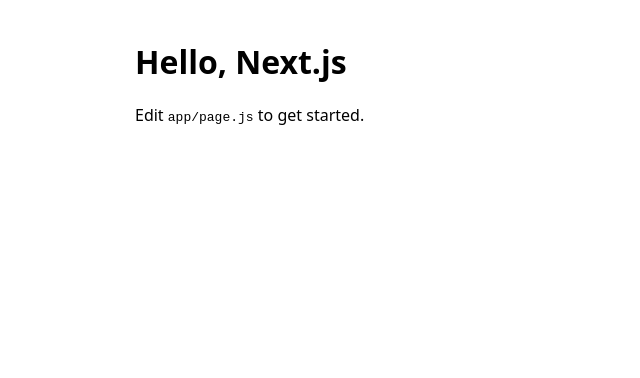
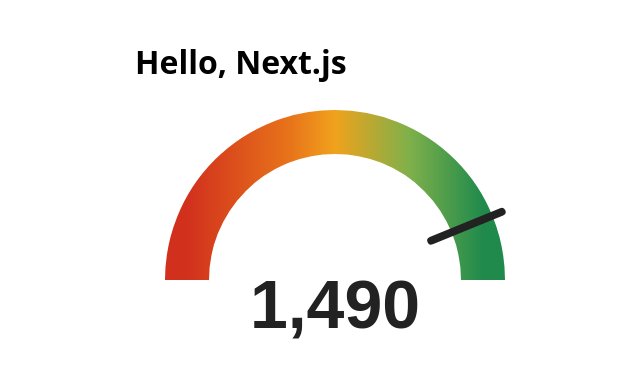
Before and after one commit to nivink-tech/expense-calculator, a Next.js app: page / in a window 1280 px wide. Shown: the top 378 px of the page, without its empty margins (225-865 px from the left). Built offline with nearby package versions, Linux system fonts and the light colour scheme.

Commit message:
Add gauge component to home page
Co-Authored-By: Claude Sonnet 5.5 <noreply@anthropic.com>

```diff
--- a/app/page.js
+++ b/app/page.js
@@ -1,8 +1,35 @@
+function Gauge({ value, max = 1700 }) {
+  // needle sweeps from 180° (left, value 0) to 0° (right, value max)
+  const angle = Math.PI * (1 - Math.min(value / max, 1));
+  const point = (r) => [100 + r * Math.cos(angle), 88 - r * Math.sin(angle)];
+  const [x1, y1] = point(52);
+  const [x2, y2] = point(90);
+
+  return (
+    <svg viewBox="0 0 200 125" width="400" height="250" role="img" aria-label={`Gauge showing ${value.toLocaleString("en-US")}`}>
+      <defs>
+        <linearGradient id="gauge-gradient" gradientUnits="userSpaceOnUse" x1="26" y1="0" x2="174" y2="0">
+          <stop offset="0" stopColor="#d1301d" />
+          <stop offset="0.35" stopColor="#e8741a" />
+          <stop offset="0.5" stopColor="#f0a21c" />
+          <stop offset="0.75" stopColor="#7fb04a" />
+          <stop offset="1" stopColor="#1f8a4c" />
+        </linearGradient>
+      </defs>
+      <path d="M26 88 A74 74 0 0 1 174 88" fill="none" stroke="url(#gauge-gradient)" strokeWidth="22" />
+      <line x1={x1} y1={y1} x2={x2} y2={y2} stroke="#222" strokeWidth="4" strokeLinecap="round" />
+      <text x="100" y="112" textAnchor="middle" fontFamily="Arial, Helvetica, sans-serif" fontSize="34" fontWeight="700" fill="#222">
+        {value.toLocaleString("en-US")}
+      </text>
+    </svg>
+  );
+}
+
 export default function Home() {
   return (
     <main>
       <h1>Hello, Next.js</h1>
-      <p>Edit <code>app/page.js</code> to get started.</p>
+      <Gauge value={1490} />
     </main>
   );
 }
```
Also changed, not shown: gauge.svg (added).
